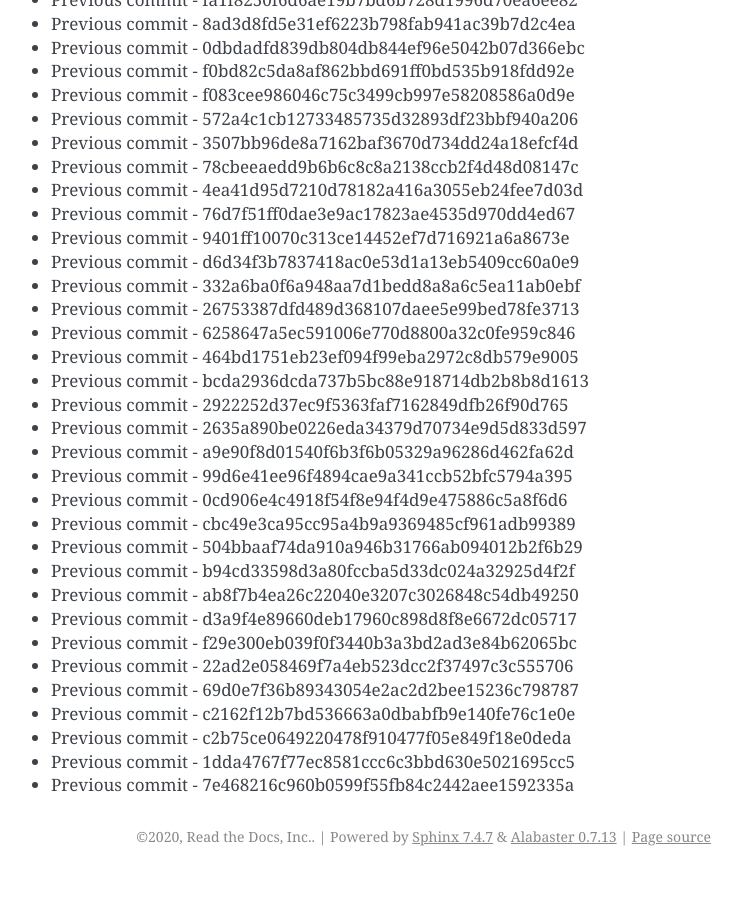
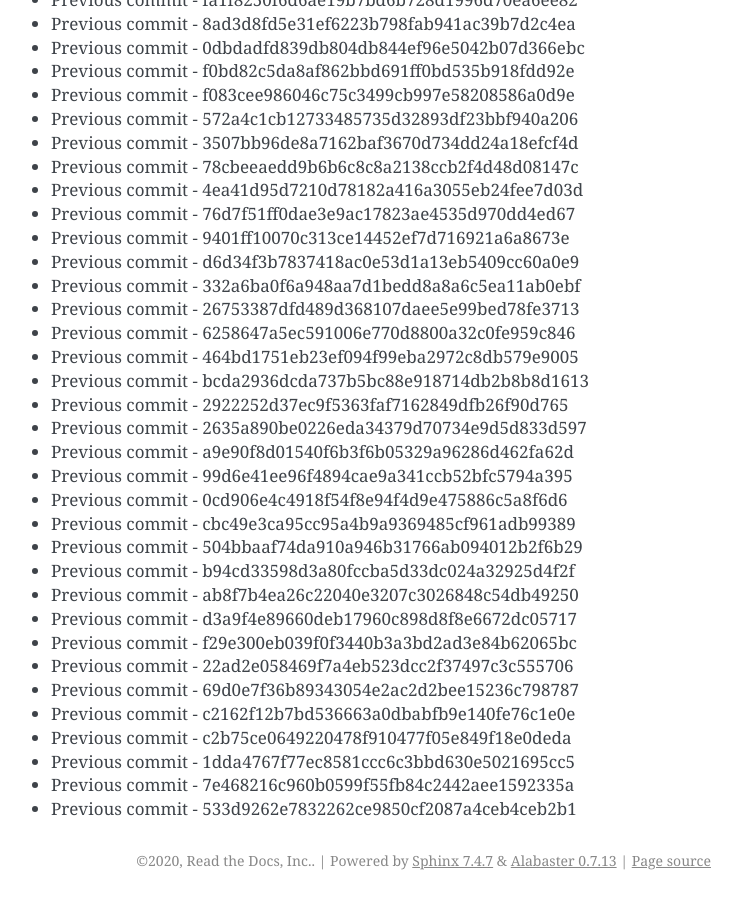
Before and after one commit to readthedocs/rtd-git-stresstest, a Sphinx documentation site: the page built from docs/updates.rst, in a window 1280 px wide and 900 px high, scrolled down 55888 px. Shown: the whole window, without its empty margins (399-1141 px from the left). Built offline with Sphinx 7.4.7, drawn with Linux system fonts in a browser that asks for light colours; before the commit the page ends 56764 px from its top, so only the background shows below that.

Commit message:
Generating commit from previous: 533d9262e7832262ce9850cf2087a4ceb4ceb2b1

```diff
--- a/docs/updates.rst
+++ b/docs/updates.rst
@@ -2380,3 +2380,4 @@ It can be tested for any performance characteristics.
 * Previous commit - c2b75ce0649220478f910477f05e849f18e0deda
 * Previous commit - 1dda4767f77ec8581ccc6c3bbd630e5021695cc5
 * Previous commit - 7e468216c960b0599f55fb84c2442aee1592335a
+* Previous commit - 533d9262e7832262ce9850cf2087a4ceb4ceb2b1
```
